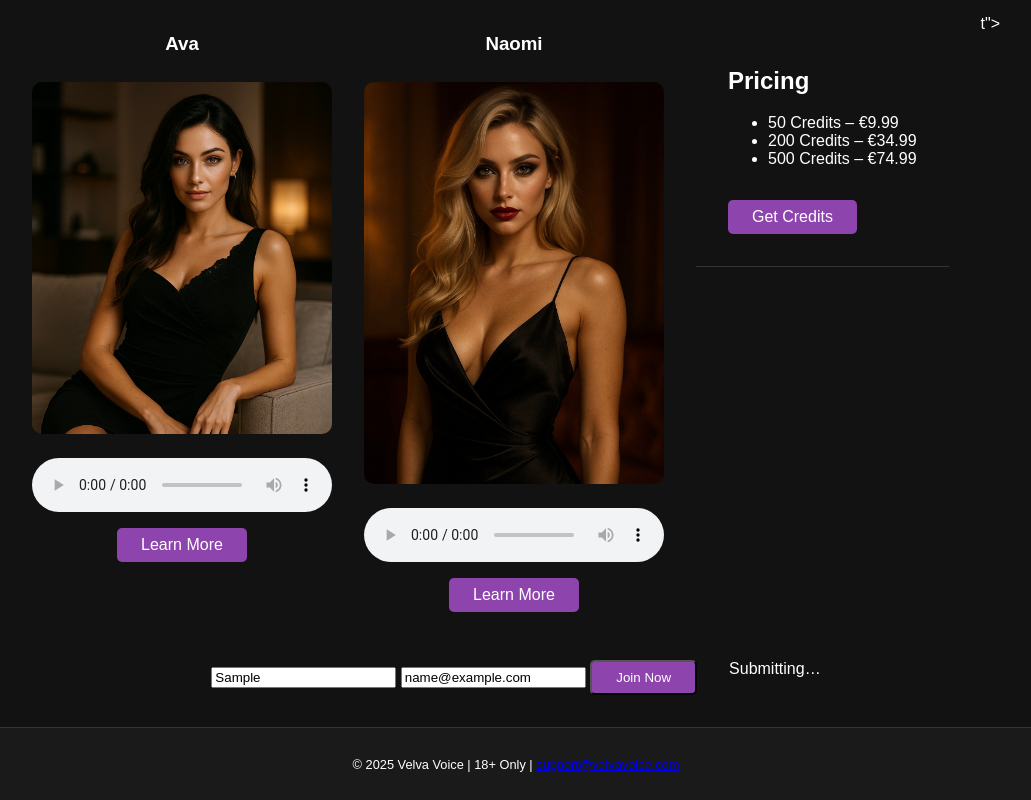
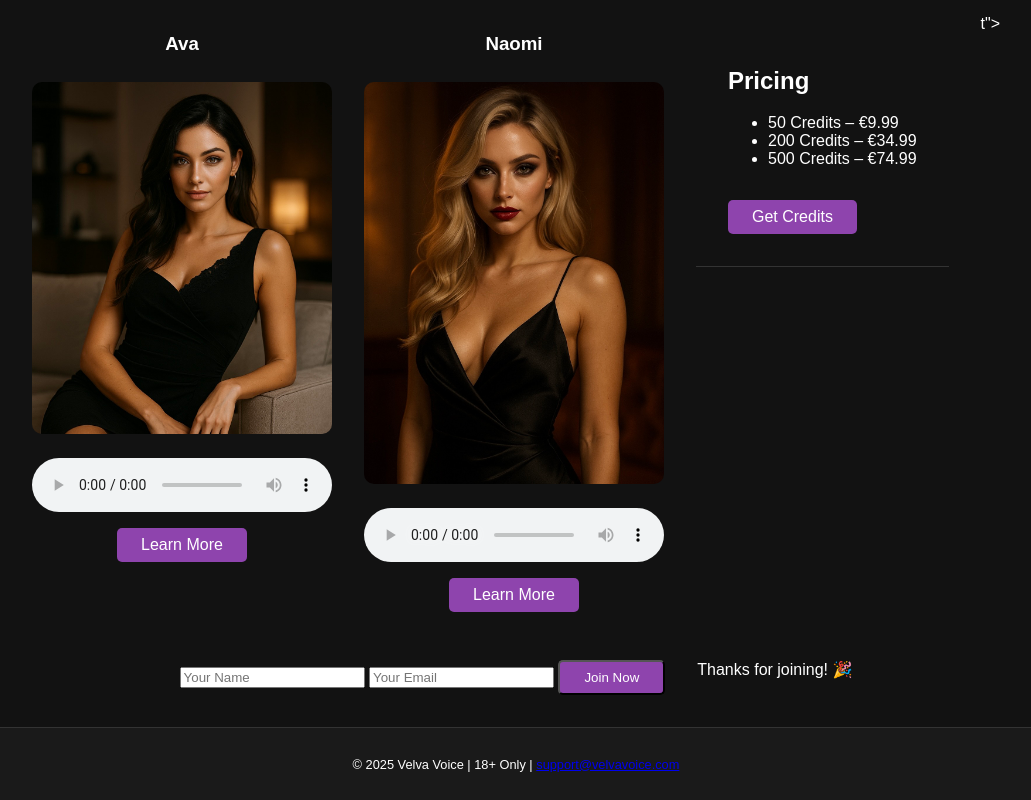
Before and after one commit to crthoen/velvavoice, a plain HTML site: page index.html in a window 1280 px wide. Both pictures are taken after typing "Sample", "name@example.com" into the empty fields and a click on the button "Join Now". Shown: the part 908-1708 px from the top of the page, without its empty margins (124-1155 px from the left). Drawn offline with Linux system fonts and the light colour scheme.

Commit message:
Update index.html

```diff
--- a/index.html
+++ b/index.html
@@ -85,37 +85,19 @@ target="hidden_iframe"
     <footer>
         <p>© 2025 Velva Voice | 18+ Only | <a href="mailto:support@velvavoice.com">support@velvavoice.com</a></p>
     </footer>
-       <script>
-const endpoint = 'https://script.google.com/macros/s/AKfycbz1yM7RD6uSIdo69Nmy-7Ej2DGZ7w1VqqxGAuheaTSNe7HnP5qCozvH1EXrTxrR77LT3w/exec';
+<script>
 const form = document.getElementById('waitlist-form');
 const msg = document.getElementById('waitlist-msg');
 
-form.addEventListener('submit', e => {
-e.preventDefault();
+form.onsubmit = () => {
 msg.textContent = 'Submitting…';
-fetch(endpoint, {
-method: 'POST',
-headers: { 'Content-Type': 'application/json' },
-body: JSON.stringify({
-name: form.elements['name'].value.trim(),
-email: form.elements['email'].value.trim(),
-token: form.elements['token'].value
-})
-})
-.then(res => res.json())
-.then(data => {
-if (data.result === 'success') {
+// After 1.5s assume success (your script writes the data)
+setTimeout(() => {
 msg.textContent = 'Thanks for joining! 🎉';
 form.reset();
-} else {
-msg.textContent = 'Error: ' + (data.error || 'Try again');
-}
-})
-.catch(err => {
-console.error(err);
-msg.textContent = 'Oops, try again later.';
-});
-});
+}, 1500);
+return true; // allow the form to submit
+};
 </script>
 </body>
 </html>
```
